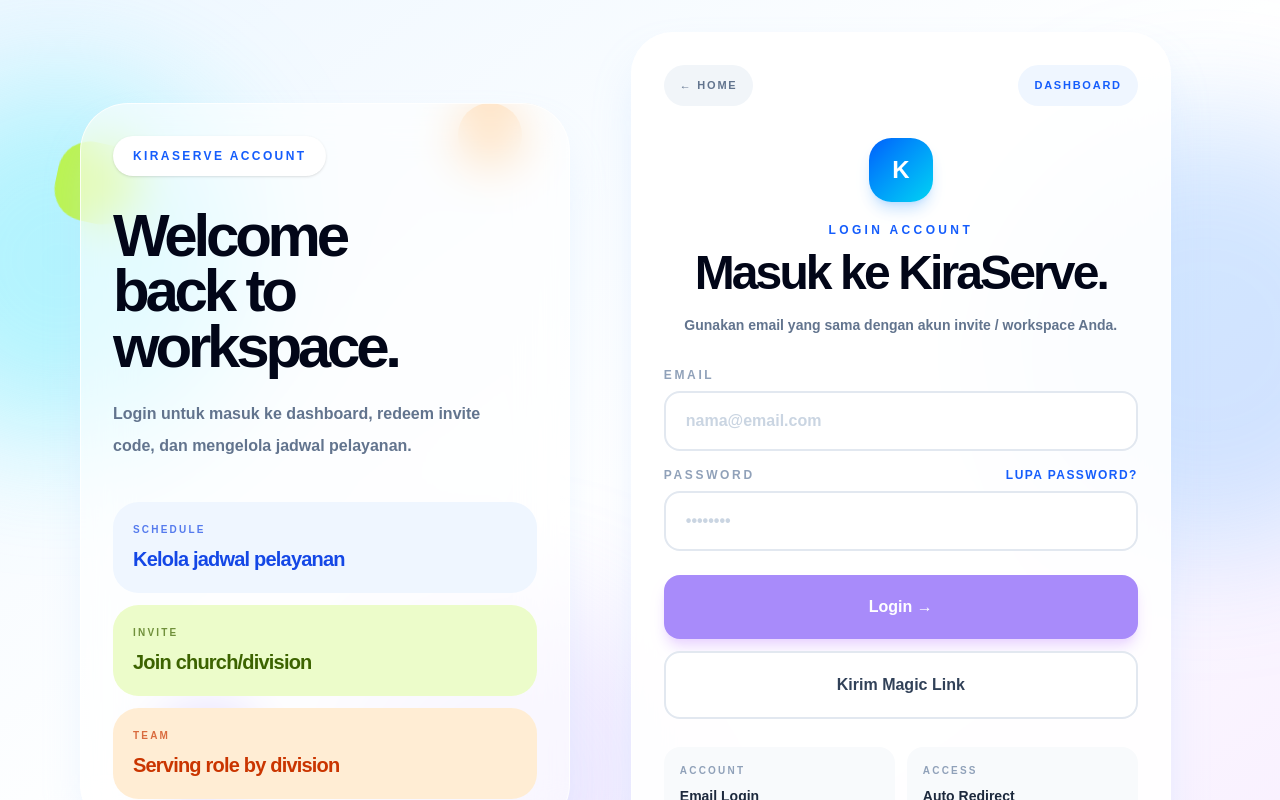
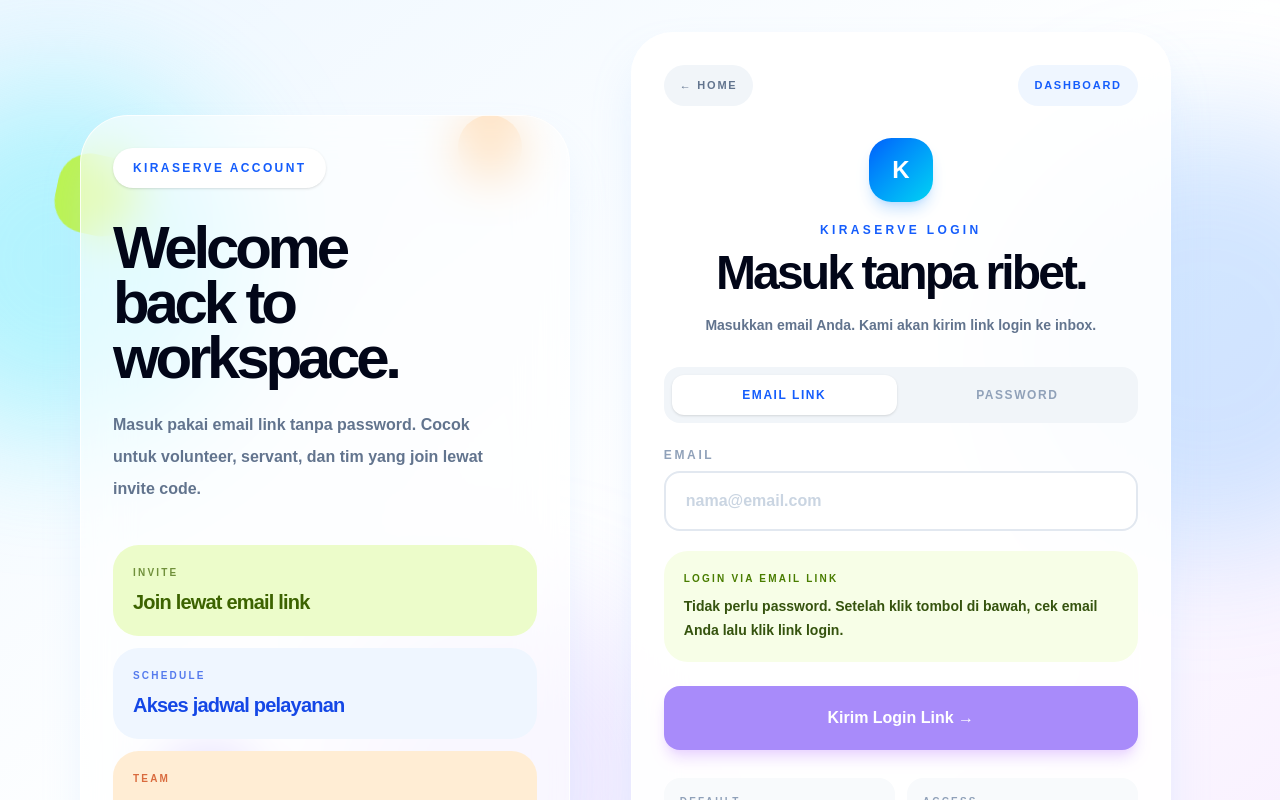
Before and after one commit to theodocpdd1-team2space/kiraserve, a Next.js app: page /login in a window 1280 px wide. Shown: the top 800 px of the page. Built offline with nearby package versions, Linux system fonts and the light colour scheme; no server answers.

Commit message:
improve login flow with email link default

```diff
--- a/app/login/page.tsx
+++ b/app/login/page.tsx
@@ -3,6 +3,8 @@
 import { Suspense, useEffect, useState } from "react";
 import { useRouter, useSearchParams } from "next/navigation";
 import { supabase } from "@/lib/supabase/client";
+
+type LoginMode = "email_link" | "password";
 
 export default function LoginPage() {
   return (
@@ -22,6 +24,7 @@
       ? redirectParam
       : "/dashboard";
 
+  const [loginMode, setLoginMode] = useState<LoginMode>("email_link");
   const [email, setEmail] = useState("");
   const [password, setPassword] = useState("");
 
@@ -46,7 +49,7 @@
     checkSession();
   }, [router, safeRedirect]);
 
-  const handleLogin = async () => {
+  const handlePasswordLogin = async () => {
     if (!email.trim() || !password.trim()) {
       setStatus("Masukkan email dan password terlebih dahulu.");
       return;
@@ -70,17 +73,16 @@
     router.replace(safeRedirect);
   };
 
-  const handleMagicLink = async () => {
+  const handleEmailLinkLogin = async () => {
     if (!email.trim()) {
-      setStatus("Masukkan email terlebih dahulu untuk magic link.");
+      setStatus("Masukkan email terlebih dahulu.");
       return;
     }
 
     setLoading(true);
-    setStatus("Mengirim magic link...");
+    setStatus("Mengirim login link...");
 
-    const origin =
-      typeof window !== "undefined" ? window.location.origin : "";
+    const origin = typeof window !== "undefined" ? window.location.origin : "";
 
     const { error } = await supabase.auth.signInWithOtp({
       email: email.trim(),
@@ -98,7 +100,9 @@
       return;
     }
 
-    setStatus("Magic link berhasil dikirim. Cek inbox email Anda.");
+    setStatus(
+      "Login link berhasil dikirim. Cek inbox, spam, atau promotions email Anda."
+    );
   };
 
   const forgotPasswordHref = `/forgot-password${
@@ -137,24 +141,24 @@
                 </h1>
 
                 <p className="mt-6 max-w-sm text-base font-bold leading-8 text-slate-500">
-                  Login untuk masuk ke dashboard, redeem invite code, dan
-                  mengelola jadwal pelayanan.
+                  Masuk pakai email link tanpa password. Cocok untuk volunteer,
+                  servant, dan tim yang join lewat invite code.
                 </p>
 
                 <div className="mt-10 grid gap-3">
                   <FeatureCard
+                    label="Invite"
+                    title="Join lewat email link"
+                    color="green"
+                  />
+                  <FeatureCard
                     label="Schedule"
-                    title="Kelola jadwal pelayanan"
+                    title="Akses jadwal pelayanan"
                     color="blue"
                   />
                   <FeatureCard
-                    label="Invite"
-                    title="Join church/division"
-                    color="green"
-                  />
-                  <FeatureCard
                     label="Team"
-                    title="Serving role by division"
+                    title="Role diatur dari division"
                     color="orange"
                   />
                 </div>
@@ -186,15 +190,15 @@
                 </div>
 
                 <p className="mt-5 text-xs font-black uppercase tracking-[0.28em] text-blue-600">
-                  Login Account
+                  KiraServe Login
                 </p>
 
                 <h2 className="mt-3 text-4xl font-black leading-[0.95] tracking-[-0.06em] text-slate-950 md:text-5xl">
-                  Masuk ke KiraServe.
+                  Masuk tanpa ribet.
                 </h2>
 
                 <p className="mx-auto mt-4 max-w-md text-sm font-bold leading-7 text-slate-500">
-                  Gunakan email yang sama dengan akun invite / workspace Anda.
+                  Masukkan email Anda. Kami akan kirim link login ke inbox.
                 </p>
               </div>
 
@@ -214,18 +218,44 @@
                         Anda akan diarahkan kembali ke halaman sebelumnya untuk
                         melanjutkan proses.
                       </p>
-
-                      <p className="mt-1 text-xs font-bold leading-5 text-blue-500">
-                        Jika berasal dari invite link, lanjutkan redeem kode
-                        undangan setelah login.
-                      </p>
                     </div>
                   </div>
                 </div>
               )}
 
-              <div className="mt-7 grid gap-4">
-                <div>
+              <div className="mt-7 grid grid-cols-2 gap-2 rounded-2xl bg-slate-100 p-2">
+                <button
+                  type="button"
+                  onClick={() => {
+                    setLoginMode("email_link");
+                    setStatus("");
+                  }}
+                  className={`rounded-xl px-4 py-3 text-xs font-black uppercase tracking-[0.13em] transition ${
+                    loginMode === "email_link"
+                      ? "bg-white text-blue-600 shadow-sm"
+                      : "text-slate-400 hover:text-slate-700"
+                  }`}
+                >
+                  Email Link
+                </button>
+
+                <button
+                  type="button"
+                  onClick={() => {
+                    setLoginMode("password");
+                    setStatus("");
+                  }}
+                  className={`rounded-xl px-4 py-3 text-xs font-black uppercase tracking-[0.13em] transition ${
+                    loginMode === "password"
+                      ? "bg-white text-purple-600 shadow-sm"
+                      : "text-slate-400 hover:text-slate-700"
+                  }`}
+                >
+                  Password
+                </button>
+              </div>
+
+              <div className="mt-6">
                 <label className="mb-2 block text-xs font-black uppercase tracking-[0.22em] text-slate-400">
                   Email
                 </label>
@@ -238,11 +268,34 @@
                   }}
                   type="email"
                   placeholder="nama@email.com"
+                  onKeyDown={(event) => {
+                    if (event.key === "Enter") {
+                      if (loginMode === "email_link") {
+                        handleEmailLinkLogin();
+                      } else {
+                        handlePasswordLogin();
+                      }
+                    }
+                  }}
                   className="w-full rounded-2xl border-2 border-slate-200 bg-white px-5 py-4 text-base font-bold text-slate-900 outline-none transition placeholder:text-slate-300 focus:border-blue-400 focus:ring-4 focus:ring-blue-100"
                 />
               </div>
 
-                <div>
+              {loginMode === "email_link" && (
+                <div className="mt-5 rounded-[1.5rem] bg-lime-50 p-5">
+                  <p className="text-[10px] font-black uppercase tracking-[0.22em] text-lime-700">
+                    Login via Email Link
+                  </p>
+
+                  <p className="mt-2 text-sm font-bold leading-6 text-lime-900">
+                    Tidak perlu password. Setelah klik tombol di bawah, cek
+                    email Anda lalu klik link login.
+                  </p>
+                </div>
+              )}
+
+              {loginMode === "password" && (
+                <div className="mt-5">
                   <div className="mb-2 flex items-center justify-between gap-4">
                     <label className="block text-xs font-black uppercase tracking-[0.22em] text-slate-400">
                       Password
@@ -266,46 +319,64 @@
                     placeholder="••••••••"
                     onKeyDown={(event) => {
                       if (event.key === "Enter") {
-                        handleLogin();
+                        handlePasswordLogin();
                       }
                     }}
                     className="w-full rounded-2xl border-2 border-slate-200 bg-white px-5 py-4 text-base font-bold text-slate-900 outline-none transition placeholder:text-slate-300 focus:border-purple-400 focus:ring-4 focus:ring-purple-100"
                   />
+
+                  <p className="mt-3 text-xs font-bold leading-5 text-slate-400">
+                    Gunakan mode password hanya jika akun Anda sudah pernah
+                    membuat password.
+                  </p>
                 </div>
-              </div>
+              )}
 
+              {loginMode === "email_link" ? (
                 <button
                   type="button"
-                onClick={handleLogin}
+                  onClick={handleEmailLinkLogin}
                   disabled={loading}
                   className="mt-6 w-full rounded-2xl bg-[#A88BFA] px-6 py-5 text-base font-bold text-white shadow-lg shadow-purple-200 transition hover:-translate-y-0.5 hover:bg-[#9372F9] disabled:opacity-60 disabled:hover:translate-y-0"
                 >
-                {loading ? "Processing..." : "Login →"}
+                  {loading ? "Mengirim..." : "Kirim Login Link →"}
                 </button>
-
+              ) : (
                 <button
                   type="button"
-                onClick={handleMagicLink}
+                  onClick={handlePasswordLogin}
                   disabled={loading}
-                className="mt-3 w-full rounded-2xl border-2 border-slate-200 bg-white px-6 py-5 text-base font-bold text-slate-700 transition hover:-translate-y-0.5 hover:border-blue-300 hover:bg-blue-50 disabled:opacity-60 disabled:hover:translate-y-0"
+                  className="mt-6 w-full rounded-2xl bg-[#A88BFA] px-6 py-5 text-base font-bold text-white shadow-lg shadow-purple-200 transition hover:-translate-y-0.5 hover:bg-[#9372F9] disabled:opacity-60 disabled:hover:translate-y-0"
                 >
-                Kirim Magic Link
+                  {loading ? "Processing..." : "Login dengan Password →"}
                 </button>
+              )}
 
               {status && (
-                <div className="mt-5 rounded-xl bg-slate-100 p-4 text-center text-sm font-semibold text-slate-700">
+                <div
+                  className={`mt-5 rounded-xl p-4 text-center text-sm font-semibold ${
+                    status.toLowerCase().includes("berhasil")
+                      ? "bg-emerald-50 text-emerald-700"
+                      : "bg-slate-100 text-slate-700"
+                  }`}
+                >
                   {status}
                 </div>
               )}
 
               <div className="mt-7 grid grid-cols-2 gap-3">
-                <InfoPill title="Account" value="Email Login" />
+                <InfoPill
+                  title="Default"
+                  value={
+                    loginMode === "email_link" ? "Email Link" : "Password"
+                  }
+                />
                 <InfoPill title="Access" value="Auto Redirect" />
               </div>
 
               <p className="mt-6 text-center text-xs font-bold leading-6 text-slate-500">
-                Setelah login, Anda akan diarahkan kembali ke halaman yang
-                sebelumnya dibuka.
+                Belum punya akun? Masukkan email Anda, sistem akan membuat
+                akses login melalui email link.
               </p>
             </div>
           </div>
```
Lines whose indentation alone changed are shown as unchanged.
